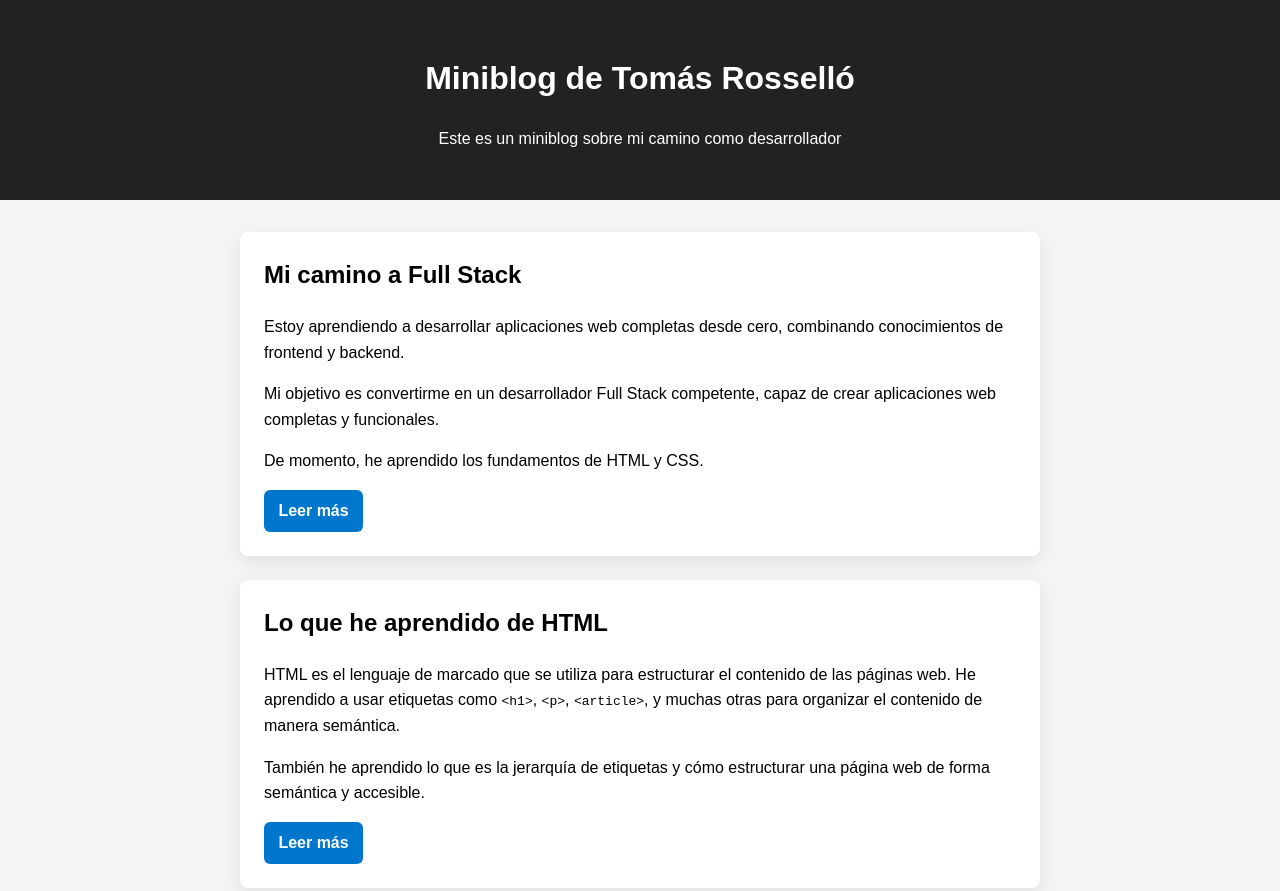
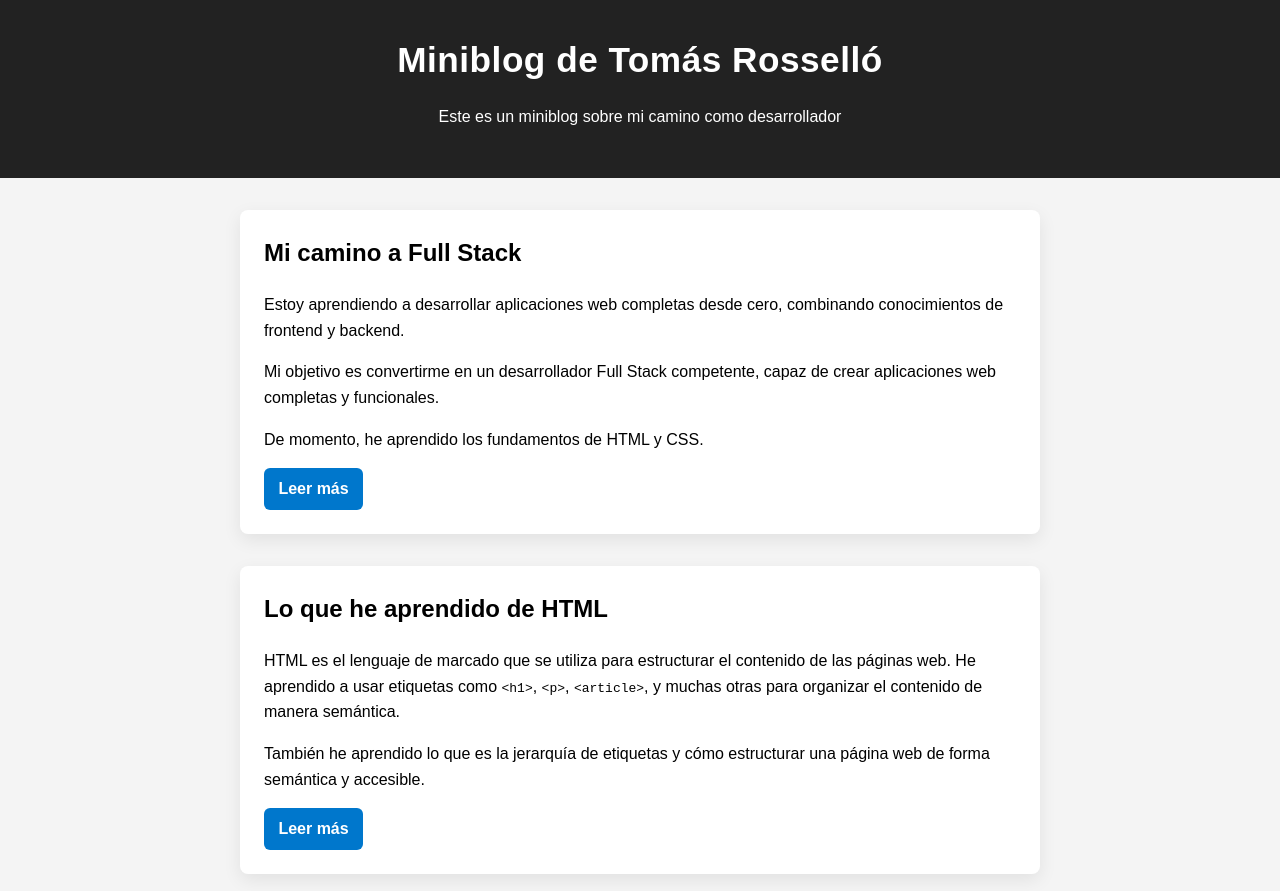
Before and after one commit to Kishvel/miniblog, a plain HTML site: page index.html in a window 1280 px wide. Shown: the top 891 px of the page. Drawn offline with Linux system fonts and the light colour scheme.

Commit message:
nuevos cambios de css

```diff
--- a/style.css
+++ b/style.css
@@ -14,6 +14,12 @@ header {
     text-align: center;
 }
 
+header h1 {
+    margin: 0;
+    font-size: 2.2rem;
+    letter-spacing: 0.5px;
+}
+
 /* Contenido principal */
 main {
     max-width: 800px;
@@ -25,7 +31,7 @@ main {
 article {
     background-color: white;
     padding: 1.5rem;
-    margin-bottom: 1.5rem;
+    margin-bottom: 2rem;
     border-radius: 8px;
     box-shadow: 0 6px 18px rgba(0, 0, 0, 0.08);
 }
@@ -45,6 +51,7 @@ article h2 {
     font-weight: bold;
     padding: 0.5rem 0.9rem;
     border-radius: 6px;
+    transition: background-color 0.2s ease;
 }
 
 .read-more:hover {
```
